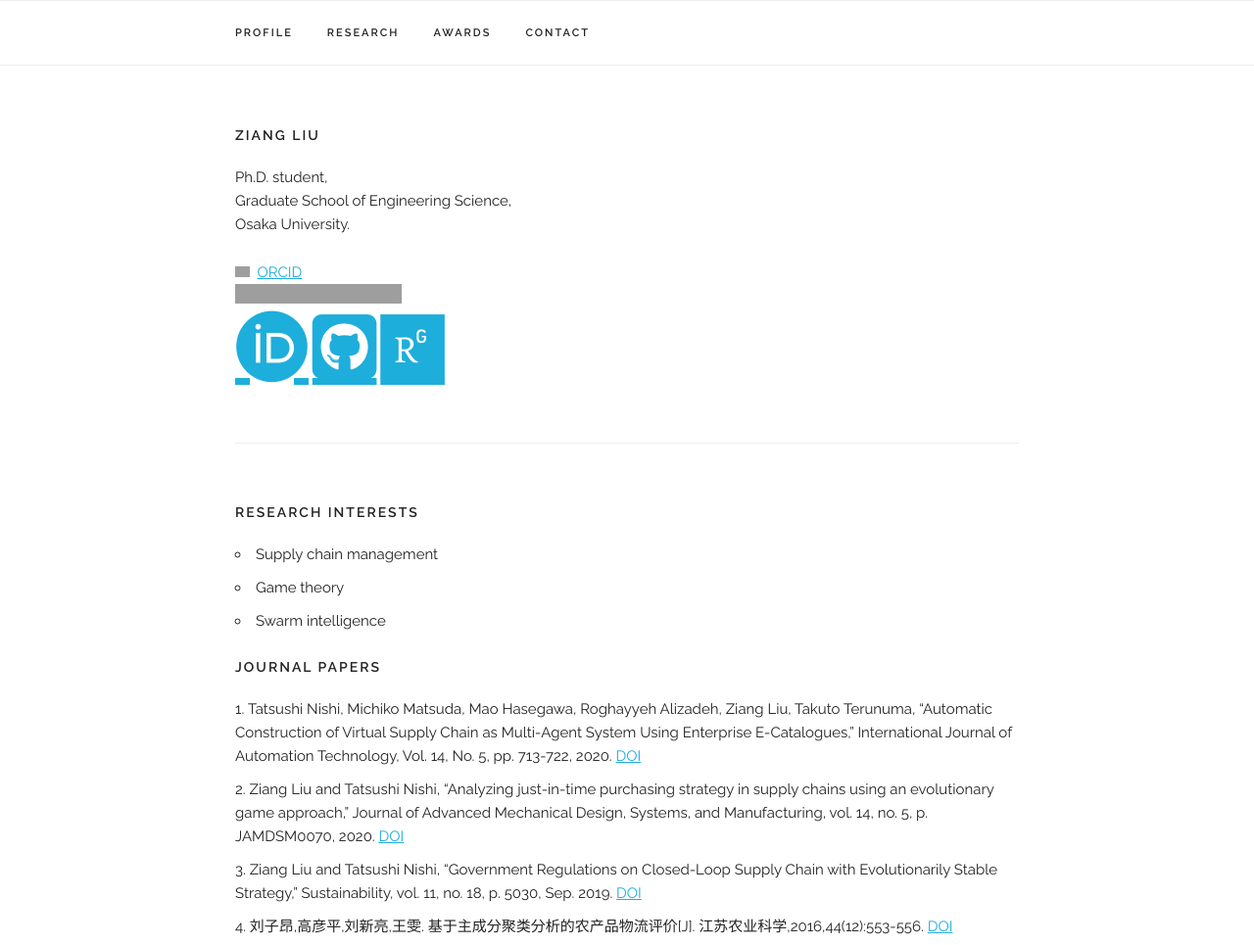
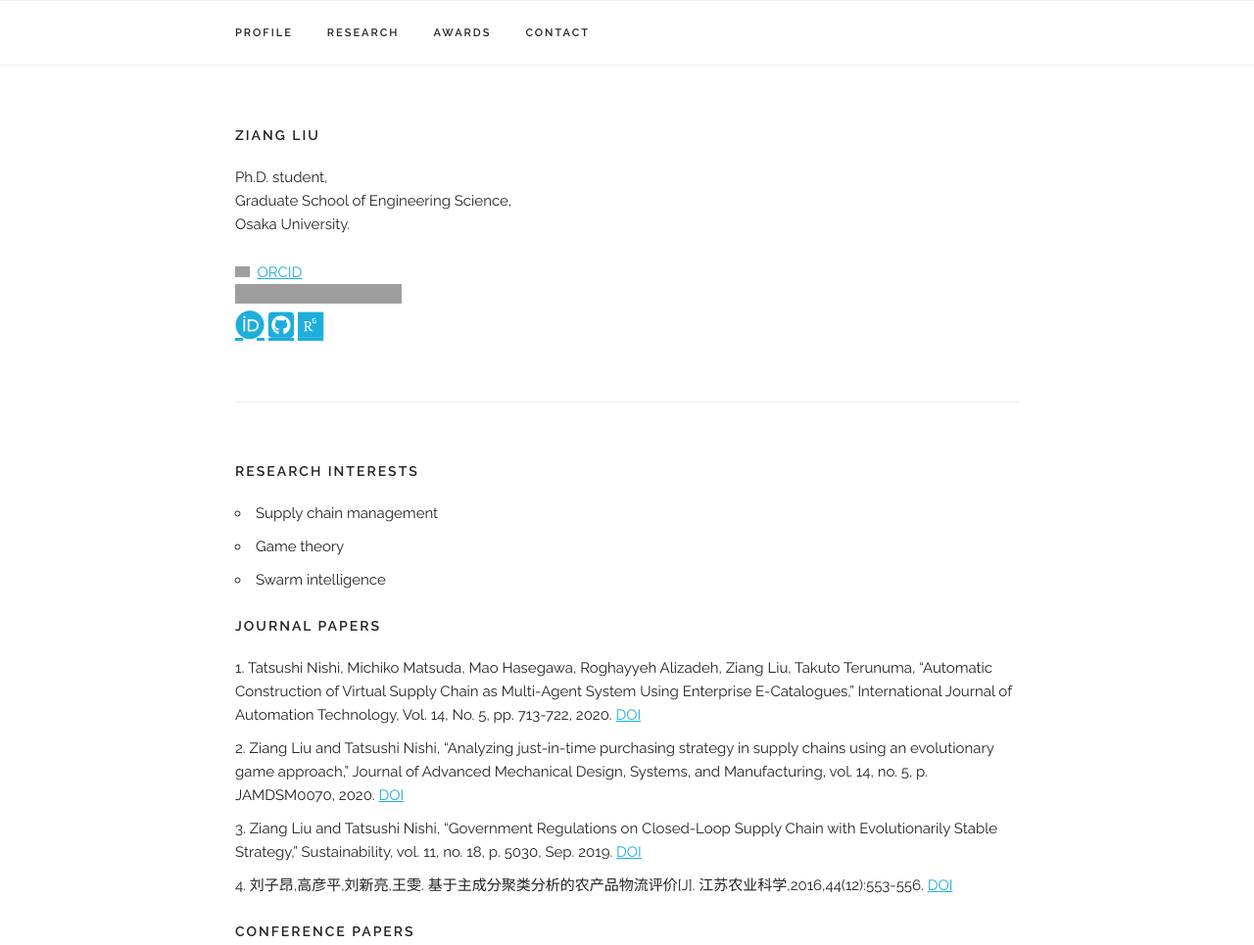
Before and after one commit to Zi-Ang-LIU/Zi-Ang-LIU, a plain HTML site: page index.html in a window 1280 px wide. Shown: the top 965 px of the page at 98% size. Drawn offline with nearby package versions, Linux system fonts and the light colour scheme; grey boxes are pictures that could not be loaded.

Commit message:
Update index.html

```diff
--- a/index.html
+++ b/index.html
@@ -115,9 +115,9 @@
 
       <div>
 
-        <a href="https://orcid.org/0000-0002-1364-3502" class="fab fa-orcid fa-5x" target="_blank"></a>
-        <a href="http://github.com/zi-ang-liu" class="fab fa-github-square fa-5x" target="_blank"></a>
-        <a href="#" class="fab fa-researchgate fa-5x" target="_blank"></a>
+        <a href="https://orcid.org/0000-0002-1364-3502" class="fab fa-orcid fa-2x" target="_blank"></a>
+        <a href="http://github.com/zi-ang-liu" class="fab fa-github-square fa-2x" target="_blank"></a>
+        <a href="#" class="fab fa-researchgate fa-2x" target="_blank"></a>
       </div>
 
 
```
